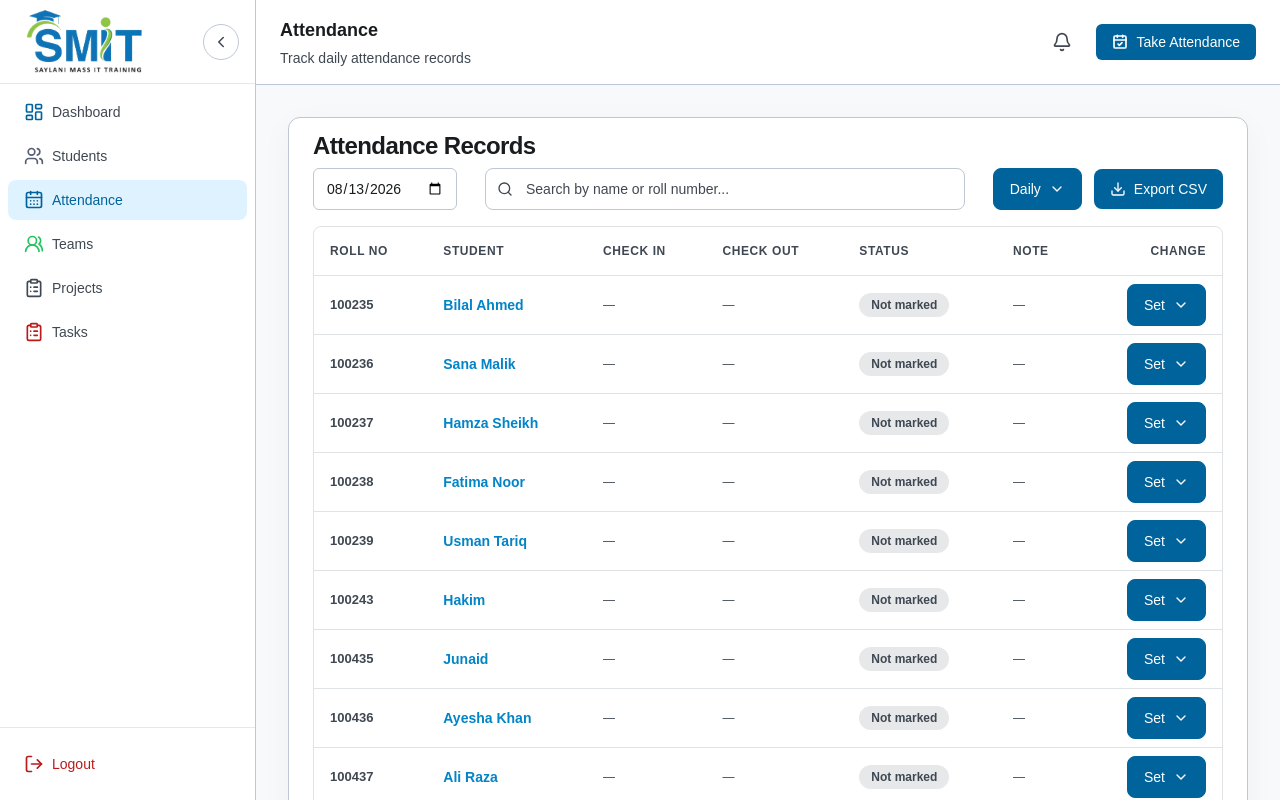
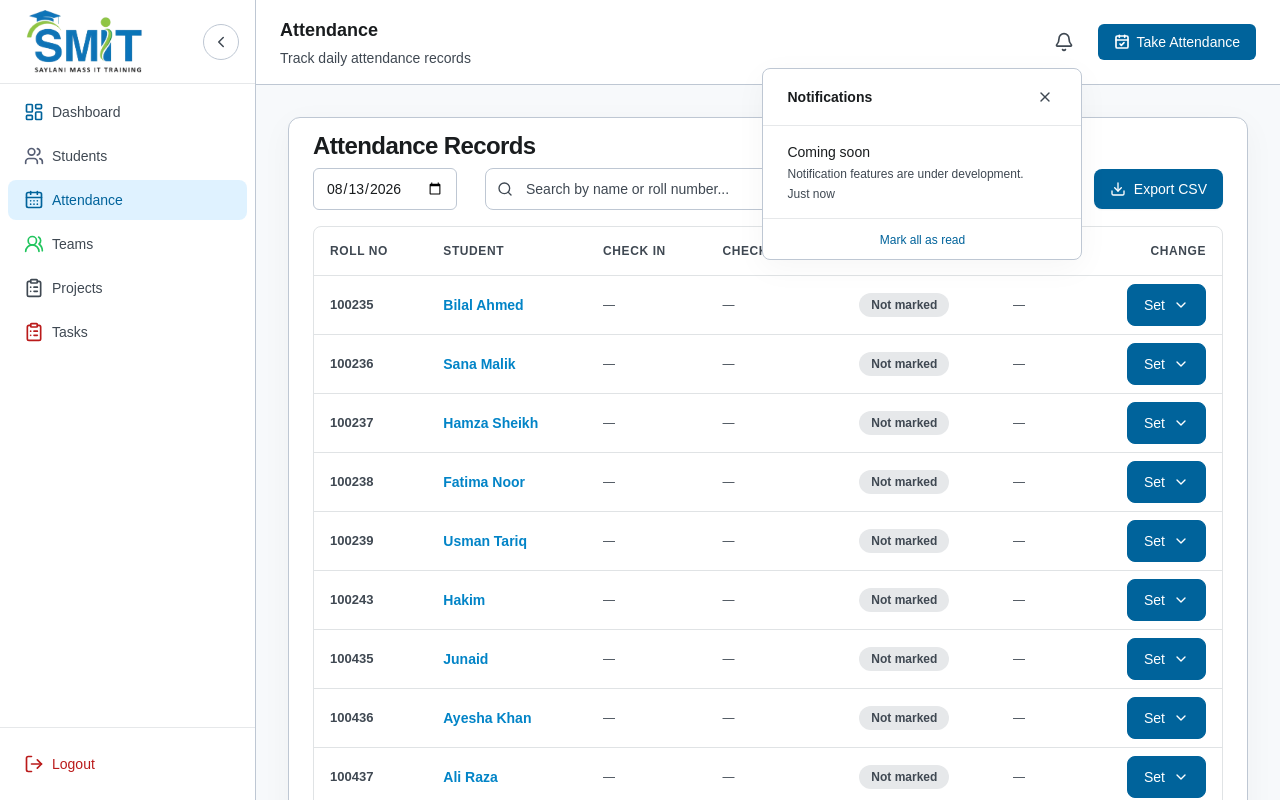
Before and after one commit to DoctorJunaid/Saylani-Bootcamp-LMS0, a React (Vite) app in the folder Client/: page /attendance in a window 1280 px wide. Both pictures are taken after a click on the button 1062 px from the left and 42 px from the top of the page. Built offline with nearby package versions, Linux system fonts and the light colour scheme.

Commit message:
notification panel added

```diff
--- a/Client/package.json
+++ b/Client/package.json
@@ -13,6 +13,7 @@
   "dependencies": {
     "@tailwindcss/vite": "^4.3.3",
     "axios": "^1.19.0",
+    "framer-motion": "^13.1.0",
     "lucide-react": "^1.31.0",
     "react": "^19.2.8",
     "react-dom": "^19.2.8",
--- a/Client/src/components/DashboardLayout.jsx
+++ b/Client/src/components/DashboardLayout.jsx
@@ -2,6 +2,16 @@ import { Outlet, useLocation } from "react-router-dom";
 import { Plus, CalendarCheck, UsersRound, ClipboardList } from "lucide-react";
 import SideNavBar from "./sideNavbar";
 import TopBar from "./TopBar";
+
+// Shared "Coming soon" notification array – you can replace per page later
+const comingSoonNotif = [
+  {
+    id: "coming-soon",
+    title: "Coming soon",
+    description: "Notification features are under development.",
+    time: "Just now",
+  },
+];
 
 const topBarConfig = {
   "/dashboard": {
@@ -9,6 +19,7 @@ const topBarConfig = {
     subtitle: "Overview of your bootcamp",
     showNotification: true,
     showButton: false,
+    notifications: comingSoonNotif,
   },
   "/students": {
     title: "Students",
@@ -17,8 +28,8 @@ const topBarConfig = {
     showButton: true,
     buttonText: "Add Student",
     buttonIcon: Plus,
-    onButtonClick: () =>
-      window.dispatchEvent(new CustomEvent("openAddStudent")),
+    onButtonClick: () => window.dispatchEvent(new CustomEvent('openAddStudent')),
+    notifications: comingSoonNotif,
   },
   "/attendance": {
     title: "Attendance",
@@ -27,18 +38,18 @@ const topBarConfig = {
     showButton: true,
     buttonText: "Take Attendance",
     buttonIcon: CalendarCheck,
-    onButtonClick: () =>
-      window.dispatchEvent(new CustomEvent("openTakeAttendance")),
+    onButtonClick: () => window.dispatchEvent(new CustomEvent('openTakeAttendance')),
+    notifications: comingSoonNotif,
   },
   "/teams": {
     title: "Teams",
     subtitle: "View and manage project teams",
-    showNotification: false,
+    showNotification: false,   // bell hidden on Teams page
     showButton: true,
     buttonText: "Create Team",
     buttonIcon: UsersRound,
-    onButtonClick: () =>
-      window.dispatchEvent(new CustomEvent("openCreateTeamModal")),
+    onButtonClick: () => window.dispatchEvent(new CustomEvent("openCreateTeamModal")),
+    notifications: comingSoonNotif,
   },
   "/tasks": {
     title: "Tasks",
@@ -48,7 +59,11 @@ const topBarConfig = {
     buttonText: "New Task",
     buttonIcon: ClipboardList,
     onButtonClick: () => alert("New Task clicked"),
+    notifications: comingSoonNotif,
   },
+  // Add more routes if you want custom top bar for new pages:
+  // "/projects": { ... },
+  // "/students/:id" is tricky because of dynamic param, but fallback will handle it
 };
 
 export default function DashboardLayout() {
@@ -61,6 +76,7 @@ export default function DashboardLayout() {
       subtitle: "",
       showNotification: false,
       showButton: false,
+      notifications: [],
     };
 
   return (
@@ -76,8 +92,9 @@ export default function DashboardLayout() {
           buttonText={config.buttonText}
           buttonIcon={config.buttonIcon}
           onButtonClick={config.onButtonClick}
+          notifications={config.notifications || []}
         />
-        <main className="flex-1 overflow-auto bg-background">
+        <main className="flex-1 overflow-auto bg-[var(--color-background)]">
           <Outlet />
         </main>
       </div>
--- /dev/null
+++ b/Client/src/components/NotificationPanel.jsx
@@ -0,0 +1,64 @@
+import { motion } from "framer-motion";
+import { X } from "lucide-react";
+
+export default function NotificationPanel({ notifications, onClose, onMarkAllRead }) {
+  const hasNotifications = notifications && notifications.length > 0;
+
+  return (
+    <motion.div
+      initial={{ opacity: 0, y: -10, scale: 0.95 }}
+      animate={{ opacity: 1, y: 0, scale: 1 }}
+      exit={{ opacity: 0, y: -10, scale: 0.95 }}
+      transition={{ duration: 0.15, ease: "easeOut" }}
+      className="absolute right-0 top-full z-50 mt-sm w-80 rounded-lg border border-border bg-surface shadow-md"
+    >
+      {/* Header */}
+      <div className="flex items-center justify-between border-b border-surface-high px-lg py-md">
+        <h3 className="text-sm font-semibold text-text">Notifications</h3>
+        <button
+          type="button"
+          onClick={onClose}
+          aria-label="Close notifications"
+          className="rounded-full p-1 text-text-muted transition-colors duration-fast hover:bg-surface-low hover:text-text"
+        >
+          <X size={16} strokeWidth={2} />
+        </button>
+      </div>
+
+      {/* List */}
+      <div className="max-h-64 overflow-y-auto">
+        {hasNotifications ? (
+          notifications.map((notif) => (
+            <div
+              key={notif.id}
+              className="cursor-default border-b border-surface-high px-lg py-md transition-colors duration-fast last:border-b-0 hover:bg-surface-low"
+            >
+              <p className="text-sm font-medium text-text">{notif.title}</p>
+              <p className="mt-xs text-xs text-text-muted">{notif.description}</p>
+              <p className="mt-xs text-xs text-text-muted">{notif.time}</p>
+            </div>
+          ))
+        ) : (
+          <div className="px-lg py-2xl text-center text-sm text-text-muted">
+            No notifications yet
+          </div>
+        )}
+      </div>
+
+      {/* Footer */}
+      <div className="border-t border-surface-high px-lg py-sm text-center">
+        {hasNotifications ? (
+          <button
+            type="button"
+            onClick={onMarkAllRead}
+            className="text-xs font-medium text-primary underline-offset-2 transition-colors duration-fast hover:underline"
+          >
+            Mark all as read
+          </button>
+        ) : (
+          <p className="text-xs text-text-muted">No unread notifications</p>
+        )}
+      </div>
+    </motion.div>
+  );
+}
--- a/Client/src/components/TopBar.jsx
+++ b/Client/src/components/TopBar.jsx
@@ -1,5 +1,6 @@
+import { useState } from "react";
 import { Bell, Plus } from "lucide-react";
-import { useNavigate } from "react-router-dom";
+import NotificationPanel from "./NotificationPanel";
 
 export default function TopBar({
   title,
@@ -10,43 +11,59 @@ export default function TopBar({
   buttonText = "Add",
   buttonIcon: ButtonIcon = Plus,
   onButtonClick,
-})
+  notifications = [],
+}) {
+  const [showPanel, setShowPanel] = useState(false);
+  const [notificationsRead, setNotificationsRead] = useState(false);
 
- {
-   const navigate = useNavigate();
+  const handleBellClick = () => {
+    if (onNotificationClick) {
+      onNotificationClick();
+    }
+    setShowPanel((prev) => !prev);
+  };
+
   return (
-    <header className="flex items-center justify-between border-b border-border bg-surface px-lg py-md">
+    <header className="flex items-center justify-between border-b border-border bg-surface px-6 py-4">
       <div>
         <h1 className="text-lg font-semibold text-text">{title}</h1>
-        {subtitle ? (
-          <p className="mt-1 text-sm font-normal text-text-muted">
-            {subtitle}
-          </p>
-        ) : null}
+        {subtitle && (
+          <p className="mt-1 text-sm font-normal text-text-muted">{subtitle}</p>
+        )}
       </div>
 
-      <div className="flex items-center gap-md">
-        {showNotification ? (
+      <div className="flex items-center gap-4">
+        {showNotification && (
+          <div className="relative">
             <button
               type="button"
-            onClick={() => (onNotificationClick ? onNotificationClick() : navigate("/teams"))}
+              onClick={handleBellClick}
               aria-label="Notifications"
-            className="rounded-lg p-2 text-text-muted transition-colors duration-fast hover:bg-yellow-500 hover:text-text focus-visible:outline-none focus-visible:ring-2 focus-visible:ring-primary-container"
+              className="rounded-lg p-2 text-text-muted transition-colors duration-200 hover:bg-yellow-500 hover:text-text focus-visible:outline-none focus-visible:ring-2 focus-visible:ring-primary-container"
             >
               <Bell size={20} strokeWidth={2} />
             </button>
-        ) : null}
 
-        {showButton ? (
+            {showPanel && (
+              <NotificationPanel
+                notifications={notificationsRead ? [] : notifications}
+                onClose={() => setShowPanel(false)}
+                onMarkAllRead={() => setNotificationsRead(true)}
+              />
+            )}
+          </div>
+        )}
+
+        {showButton && (
           <button
             type="button"
             onClick={onButtonClick}
-            className="flex items-center gap-sm rounded-md bg-primary px-md py-sm text-sm font-medium text-on-primary transition-colors duration-fast hover:bg-on-primary-container focus-visible:outline-none focus-visible:ring-2 focus-visible:ring-primary-container focus-visible:ring-offset-2"
+            className="flex items-center gap-1.5 rounded-md bg-primary px-4 py-2 text-sm font-medium text-on-primary transition-colors duration-200 hover:bg-on-primary-container focus-visible:outline-none focus-visible:ring-2 focus-visible:ring-primary-container focus-visible:ring-offset-2"
           >
             <ButtonIcon size={16} strokeWidth={2.5} />
             <span>{buttonText}</span>
           </button>
-        ) : null}
+        )}
       </div>
     </header>
   );
```
Also changed, not shown: 1 other file (tests, documents, lock files or other folders). Lines whose indentation alone changed are shown as unchanged.
